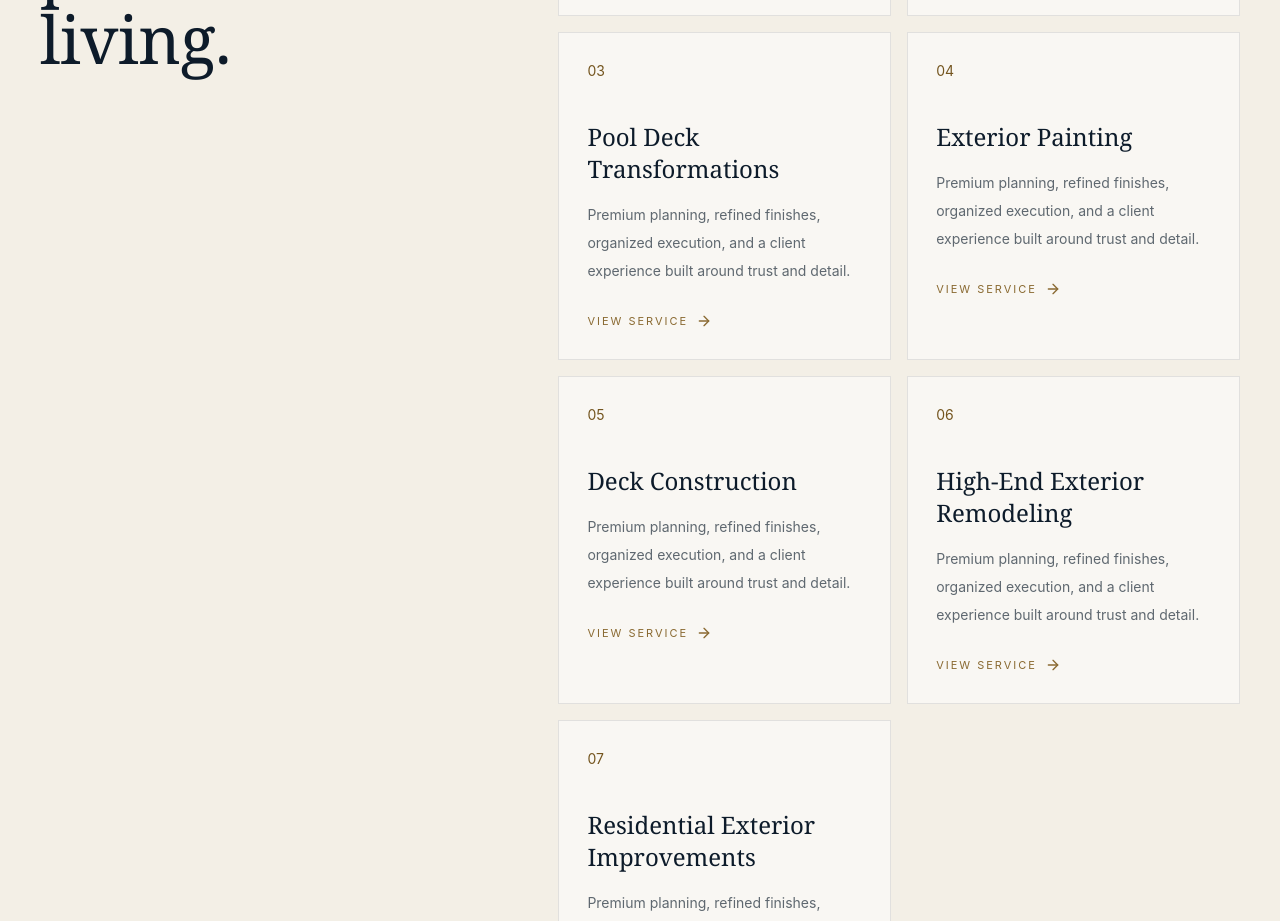
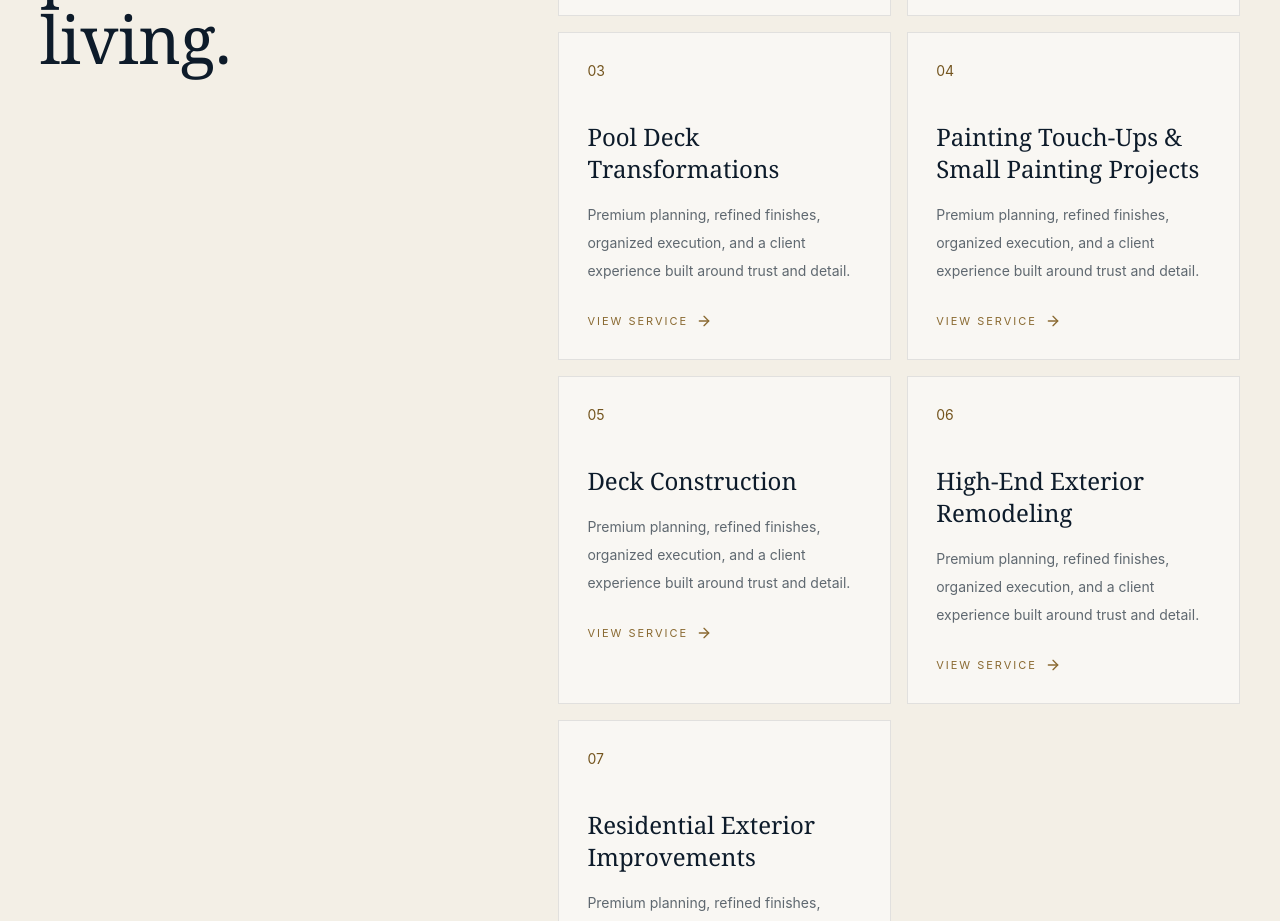
Before and after one commit to alyssondurso-cyber/vellori-build-group, a React (Vite) app: page / in a window 1280 px wide. Shown: the part 1380-2301 px from the top of the page. Built offline with nearby package versions, Linux system fonts and the light colour scheme.

Commit message:
Clarify painting service scope as touch-ups and small projects

```diff
--- a/src/App.jsx
+++ b/src/App.jsx
@@ -12,7 +12,7 @@ const services = [
   { title: "Luxury Outdoor Living", href: "/outdoor-living-boca-raton" },
   { title: "Tile, Travertine & Stone Installation", href: "/travertine-boca-raton" },
   { title: "Pool Deck Transformations", href: "/travertine-boca-raton" },
-  { title: "Exterior Painting", href: "/project-request" },
+  { title: "Painting Touch-Ups & Small Painting Projects", href: "/project-request" },
   { title: "Deck Construction", href: "/outdoor-living-boca-raton" },
   { title: "High-End Exterior Remodeling", href: "/project-request" },
   { title: "Residential Exterior Improvements", href: "/project-request" },
--- a/src/ServicesPage.jsx
+++ b/src/ServicesPage.jsx
@@ -67,7 +67,7 @@ const serviceGroups = [
       "Exterior Remodeling",
       "Exterior Renovation",
       "Facade Improvements",
-      "Exterior Painting",
+      "Painting Touch-Ups & Small Painting Projects",
       "Exterior Finish Restoration",
       "Residential Exterior Improvements",
       "Surface Repairs",
```
